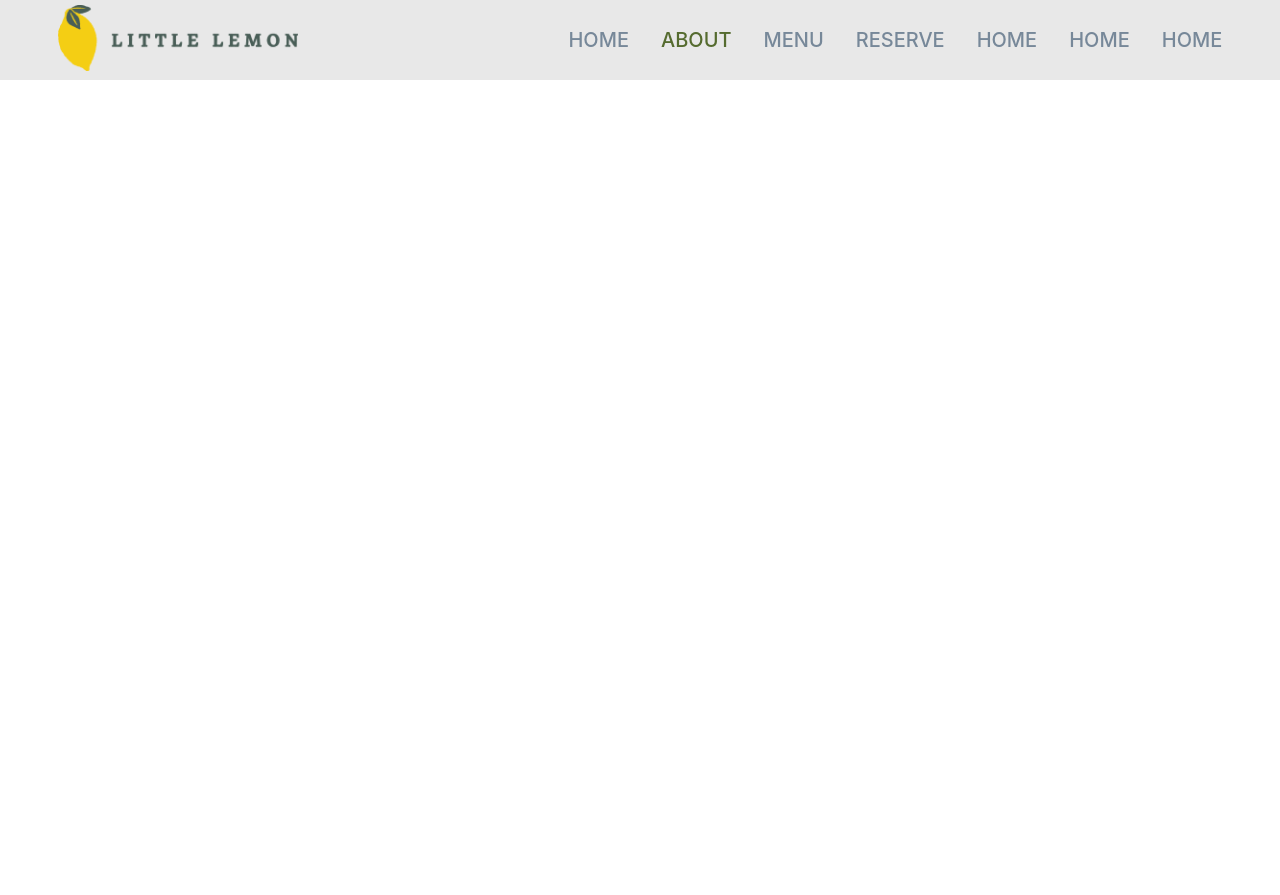
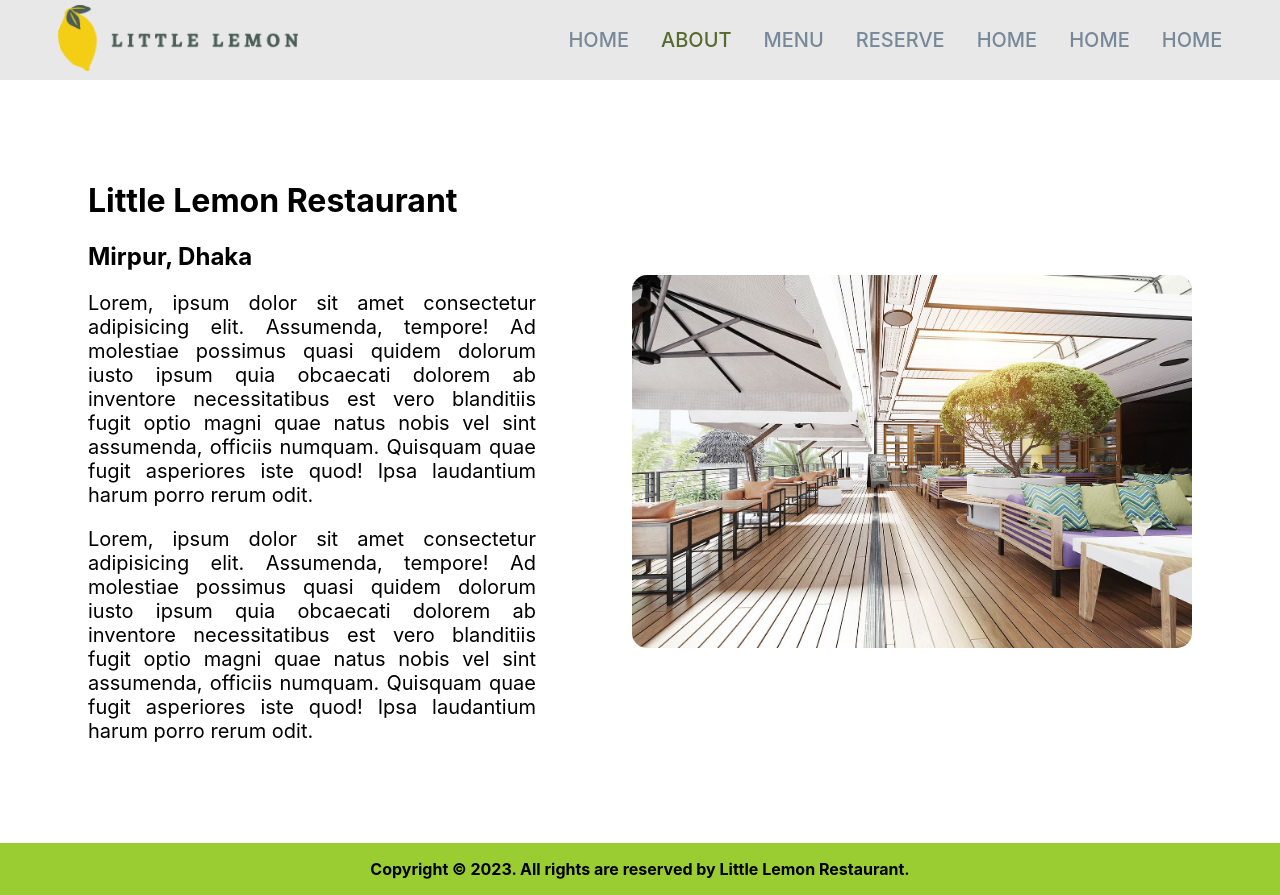
Before and after one commit to raihan-mahmud-talukder/little-lemon-restaurant, a React (Create React App) app: page /about in a window 1280 px wide. Before the commit the page ends 800 px from the top, so only its background shows below. Built offline with nearby package versions, Linux system fonts and the light colour scheme.

Commit message:
rendering about

```diff
--- a/public/index.html
+++ b/public/index.html
@@ -14,6 +14,7 @@
   <link rel="stylesheet" href="styles/testimonial.css">
   <link rel="stylesheet" href="styles/menu.css">
   <link rel="stylesheet" href="styles/special.css">
+  <link rel="stylesheet" href="styles/about.css">
   <script src="https://raw.githubusercontent.com/Meta-Front-End-Developer-PC/capstone/master/api.js"></script>
   <title>Little Lemon Restaurant</title>
 </head>
--- /dev/null
+++ b/public/styles/about.css
@@ -0,0 +1,23 @@
+.about {
+    margin-top: 5rem;
+    display: flex;
+    flex-wrap: wrap;
+    justify-content: space-around;
+    align-items: center;
+    padding: 5rem;
+    gap: 5rem
+}
+
+.about .text {
+    width: 40%;
+}
+
+.about .text p {
+    text-align: justify;
+    font-size: 1.25rem;
+}
+
+.about img {
+    width: 50%;
+    border-radius: 15px;
+}
--- a/public/styles/special.css
+++ b/public/styles/special.css
@@ -29,12 +29,12 @@ article {
     padding: 1rem;
 }
 
-.text {
+.title .text {
     font-size: 1.5rem;
     font-weight: bolder;
 }
 
-.price {
+.title .price {
     font-size: 1.25rem;
     font-weight: bold;
     color: chocolate;
--- a/src/components/About.jsx
+++ b/src/components/About.jsx
@@ -1,3 +1,13 @@
 export const About = () => {
-    return 'About'
+    return (
+        <div className="about">
+            <div className="text">
+                <h1>Little Lemon Restaurant</h1>
+                <h2>Mirpur, Dhaka</h2>
+                <p>Lorem, ipsum dolor sit amet consectetur adipisicing elit. Assumenda, tempore! Ad molestiae possimus quasi quidem dolorum iusto ipsum quia obcaecati dolorem ab inventore necessitatibus est vero blanditiis fugit optio magni quae natus nobis vel sint assumenda, officiis numquam. Quisquam quae fugit asperiores iste quod! Ipsa laudantium harum porro rerum odit.</p>
+                <p>Lorem, ipsum dolor sit amet consectetur adipisicing elit. Assumenda, tempore! Ad molestiae possimus quasi quidem dolorum iusto ipsum quia obcaecati dolorem ab inventore necessitatibus est vero blanditiis fugit optio magni quae natus nobis vel sint assumenda, officiis numquam. Quisquam quae fugit asperiores iste quod! Ipsa laudantium harum porro rerum odit.</p>
+            </div>
+            <img src="images/restaurant.jpg" alt="restaurant" />
+        </div>
+    )
 }
```
